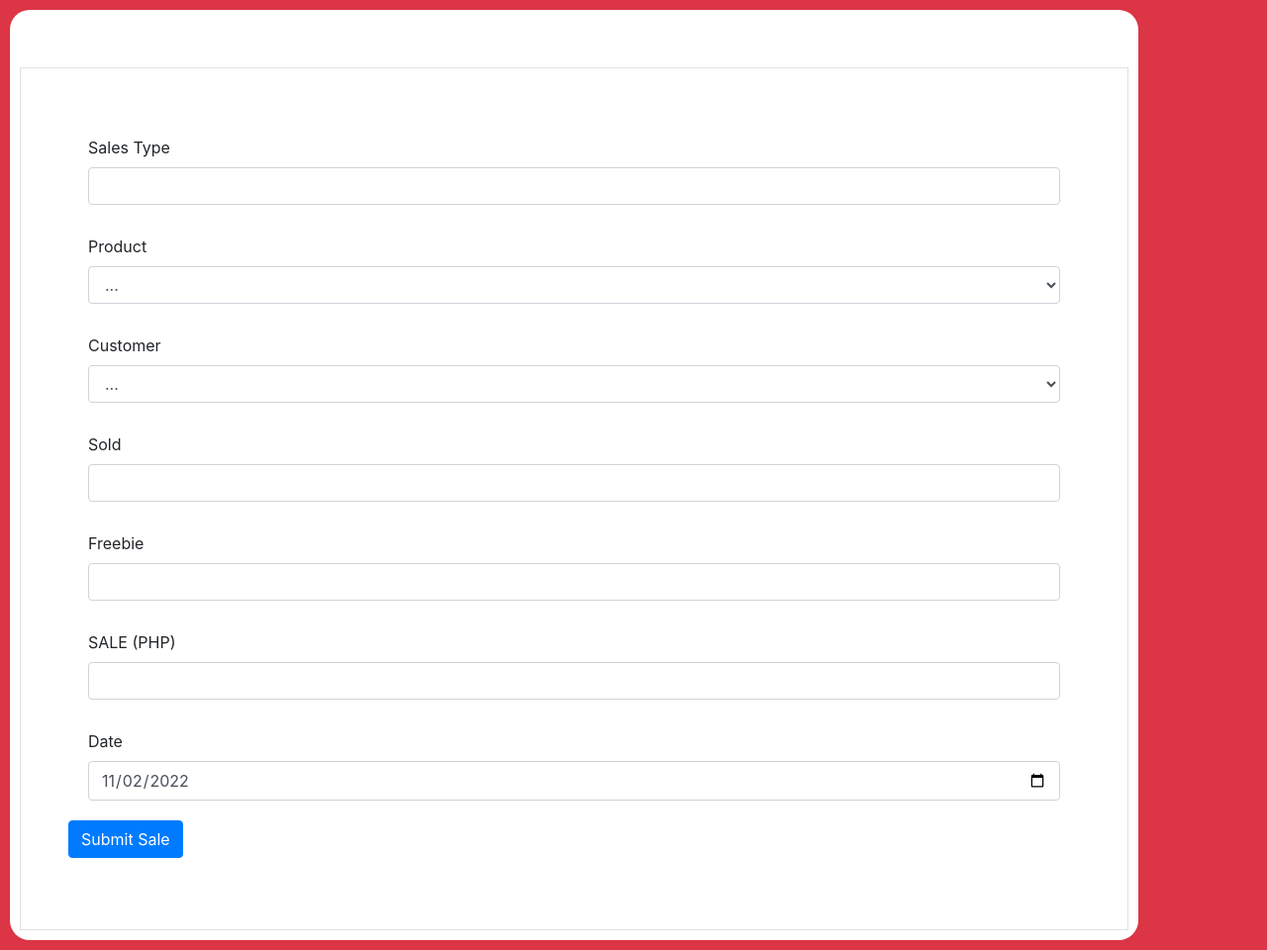
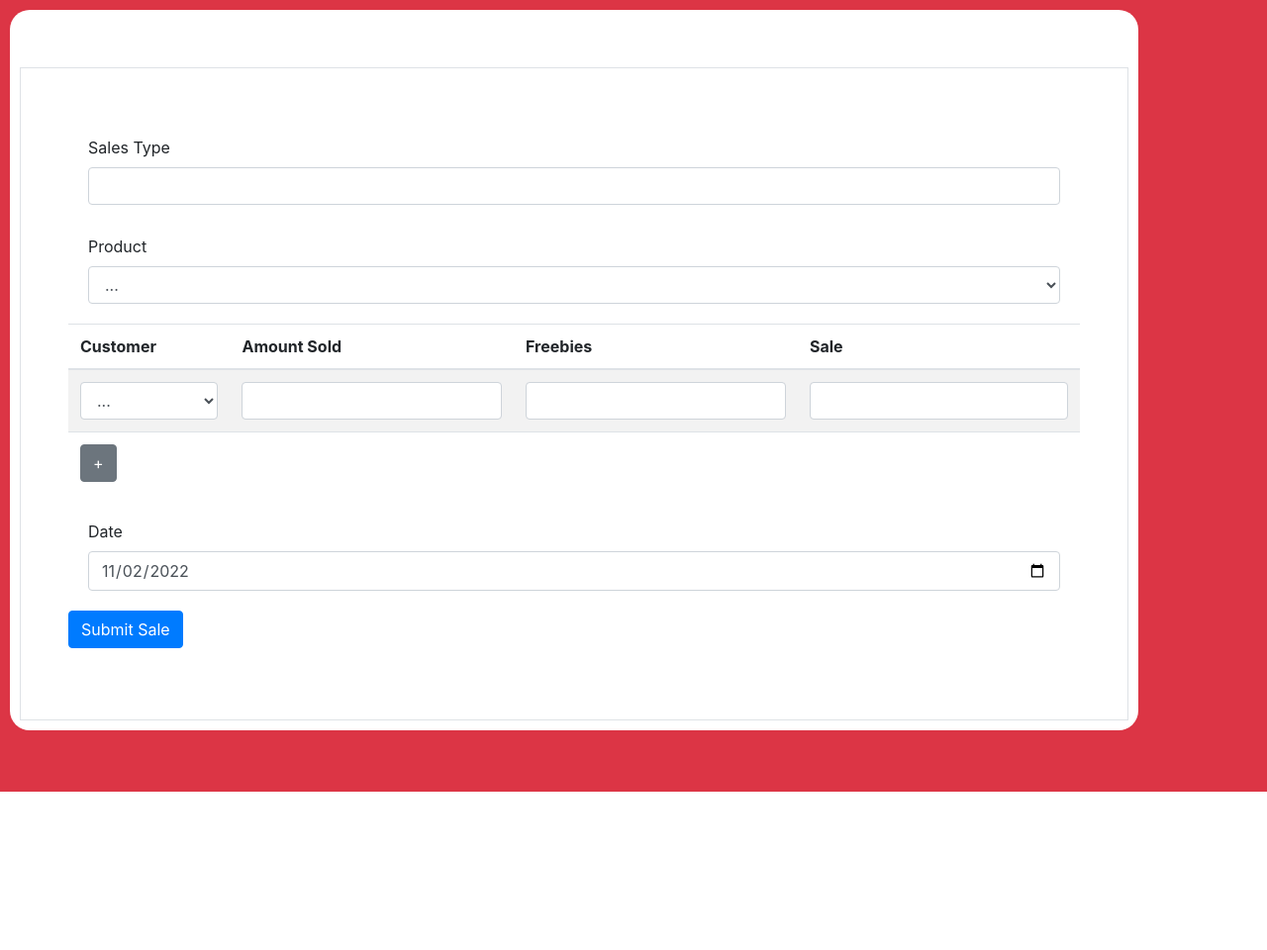
Before and after one commit to ferdinandpolpol/production-inventory, a Django app: page /sales/ in a window 1280 px wide. Shown: the whole page at 99% size. After the commit the page ends 800 px from the top, so only its background shows below. Run offline with Django 3.2, Linux system fonts and the light colour scheme; tables that the repository leaves empty hold one stand-in row (values such as "Sample post"); some libraries are stand-ins or nearby versions.

Commit message:
multiple customer input on sales

```diff
--- a/web/templates/index.html
+++ b/web/templates/index.html
@@ -187,7 +187,7 @@
                             <td>...</td>
                             <td>${ ingredient.ingredient.unit }</td>
 
-                            <td><input type="number" data-recipe-quantity="${ingredient.quantity}" data-main-ingredient="${mainIngredient}" data-multiplied-by-main-ingredient="${multipliedByMainIngredient}" data-multiplied-by-production="${multipliedByProduction}" />
+                            <td><input type="number" step=".1" data-recipe-quantity="${ingredient.quantity}" data-main-ingredient="${mainIngredient}" data-multiplied-by-main-ingredient="${multipliedByMainIngredient}" data-multiplied-by-production="${multipliedByProduction}" />
                             </td>
                         </tr>
                         `
--- a/web/templates/sales.html
+++ b/web/templates/sales.html
@@ -19,7 +19,7 @@
                     {% endfor %}
                 </select>
             </div>
-            <div class="form-group">
+            {% comment %} <div class="form-group">
                 <label for="customer">Customer</label>
                 <select id="customer" class="form-control">
                     <option value="none">
@@ -43,7 +43,47 @@
             <div class="form-group">
                 <label for="salesRevenue">SALE (PHP)</label>
                 <input type="number" id="salesRevenue" class="form-control" />
-            </div>
+            </div> {% endcomment %}
+            <table class="table table-striped">
+                <thead>
+                    <tr>
+                        <th>Customer</th>
+                        <th>Amount Sold</th>
+                        <th>Freebies</th>
+                        <th>Sale</th>
+                    </tr>
+                </thead>
+                <tbody>
+                    <tr class="salesRow">
+                        <td>
+                            <select id="customer" class="form-control">
+                                <option value="none">
+                                    ...
+                                </option>
+                                {% for customer in customers %}
+                                    <option value="{{ customer.id }}">
+                                        {{ customer.name }}
+                                    </option>
+                                {% endfor %}
+                            </select>
+                        </td>
+                        <td>
+                            <input type="number" id="quantitySale" class="form-control" />
+                        </td>
+                        <td>
+                            <input type="number" id="quantityFreebies" class="form-control" />
+                        </td>
+                        <td>
+                            <input type="number" id="salesRevenue" class="form-control" />
+                        </td>
+                    </tr>
+                    <tr>
+                        <td colspan="4">
+                            <button type="button" class="btn btn-secondary" onClick="addNewTableRow()">+</button>
+                        </td>
+                    </tr>
+                </tbody>
+            </table>
             <div class="form-group">
                 <label for="salesDate">Date</label>
                 <input type="date" id="salesDate" class="form-control" />
@@ -51,7 +91,38 @@
             <button type="submit" class="btn btn-primary mb-2">Submit Sale</button>
         </form>
     </div>
-    <script>$("#salesForm").on("submit", (e) => {
+    <script>
+        function addNewTableRow () {
+            let newSalesRow = `
+            <tr class="salesRow">
+                <td>
+                    <select id="customer" class="form-control">
+                        <option value="none">
+                            ...
+                        </option>
+                        {% for customer in customers %}
+                            <option value="{{ customer.id }}">
+                                {{ customer.name }}
+                            </option>
+                        {% endfor %}
+                    </select>
+                </td>
+                <td>
+                    <input type="number" id="quantitySale" class="form-control" />
+                </td>
+                <td>
+                    <input type="number" id="quantityFreebies" class="form-control" />
+                </td>
+                <td>
+                    <input type="number" id="salesRevenue" class="form-control" />
+                </td>
+            </tr>
+            `
+            $(".salesRow").last().after(newSalesRow)
+        }
+
+        $("#salesForm").on("submit", (e) => {
+            // each .salesRow, get all input data
             e.preventDefault()
 
             let data = {
@@ -59,8 +130,8 @@
                 product: String($("#productSale").find(":selected").val()),
                 customer: String($("#customer").find(":selected").val()),
                 quantity: String($("#quantitySale").val()),
-            freebies: String($("#quantityFreebies").val()),
-            actual_sale: String($("#salesRevenue").val()),
+                freebies: String($("#quantityFreebies").val()) || 0,
+                actual_sale: String($("#salesRevenue").val()) || 0,
                 date: String($("#salesDate").val()),
             }
 
--- a/web/web/models.py
+++ b/web/web/models.py
@@ -10,11 +10,14 @@ from django.dispatch import receiver
 class CustomerType(models.Model):
     name = models.CharField(max_length=255)
 
+    def __str__(self) -> str:
+        return self.name
+
 
 class Customer(models.Model):
     name = models.CharField(max_length=255)
-    address = models.TextField()
-    contact = models.CharField(max_length=20)
+    address = models.TextField(null=True, blank=True)
+    contact = models.CharField(max_length=20, null=True, blank=True)
     customer_type = models.ForeignKey(
         CustomerType, on_delete=models.SET_NULL, null=True)
 
@@ -55,6 +58,9 @@ class Supply(models.Model):
 
     def get_current_sum(self, id=None):
         return Supply.objects.values('item').annotate(item__sum=Sum('quantity'))
+
+    def __str__(self) -> str:
+        return f"Supplied {self.quantity} x {self.item.name} at { self.supplied_at }"
 
 
 class Ingredient(models.Model):
@@ -101,17 +107,23 @@ class Production(models.Model):
     quantity = models.PositiveIntegerField()
     date = models.DateField()
 
+    def __str__(self) -> str:
+        return f"{self.product.name} + {self.quantity} + {self.date}"
+
 
 class Sales(models.Model):
     sales_type = models.CharField(max_length=255)
     product = models.ForeignKey(Product, on_delete=models.SET_NULL, null=True)
     quantity = models.IntegerField()
-    freebies = models.IntegerField()
+    freebies = models.IntegerField(null=True, blank=True)
     customer = models.ForeignKey(
         Customer, on_delete=models.SET_NULL, null=True)
     date = models.DateField()
-    actual_sale = models.FloatField()
+    actual_sale = models.FloatField(null=True, blank=True)
     projected_sale = models.FloatField()
+
+    def __str__(self) -> str:
+        return f"sold {self.product.name} x {self.quantity} to {self.customer.name} at {self.date}"
 
 
 @receiver(pre_save, sender=Sales)
```
Also changed, not shown: README.md. Lines whose indentation alone changed are shown as unchanged.
